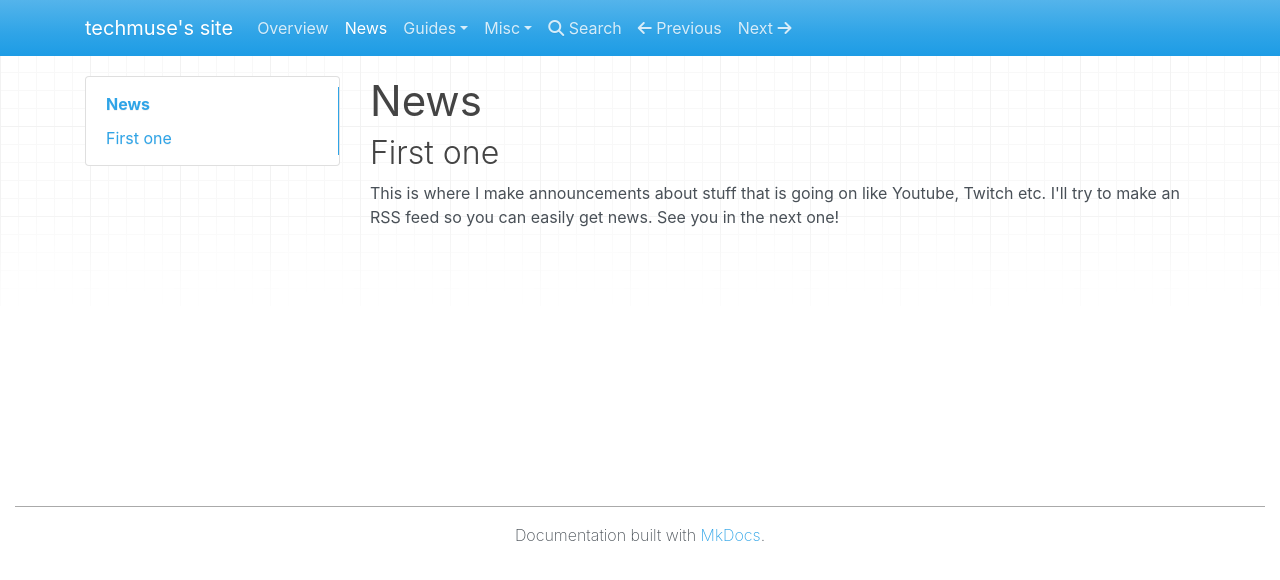
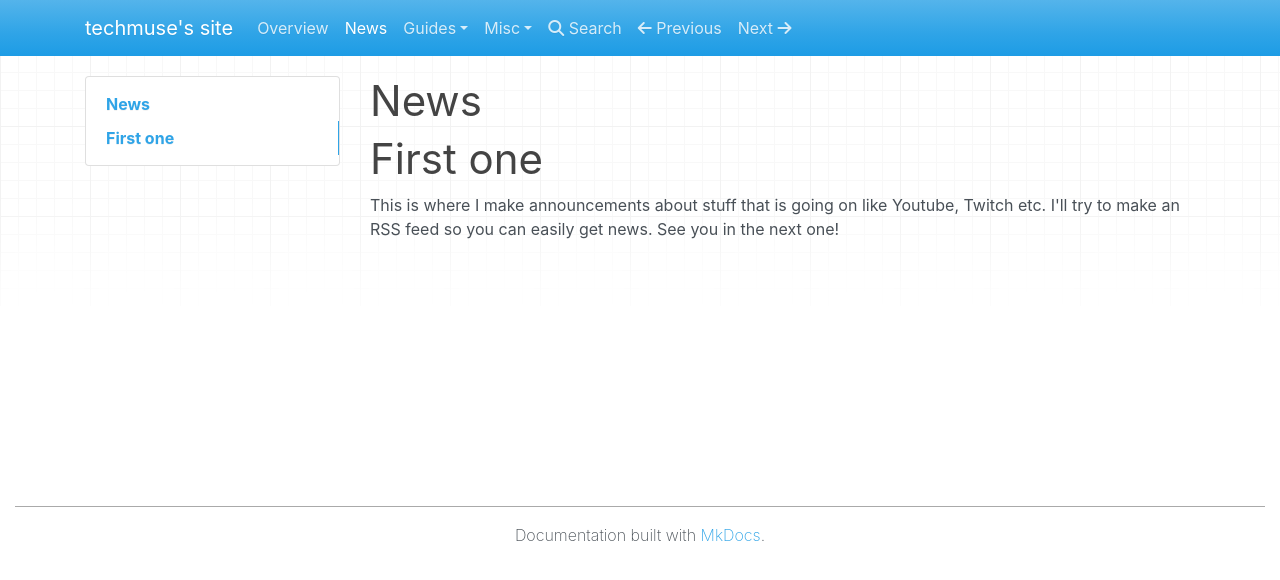
Before and after one commit to techmuse8/techmuse8.github.io, an MkDocs documentation site: the page built from docs/News.md, in a window 1280 px wide. Shown: the top 580 px of the page. Built offline with MkDocs 1.6.1, drawn with Linux system fonts in a browser that asks for light colours; nearby versions of some CDN libraries.

Commit message:
Update News.md

```diff
--- a/docs/News.md
+++ b/docs/News.md
@@ -1,6 +1,6 @@
 # News
 
-## First one
+# First one
 
 This is where I make announcements about stuff that is going on like Youtube, Twitch etc.
 I'll try to make an RSS feed so you can easily get news.
```
